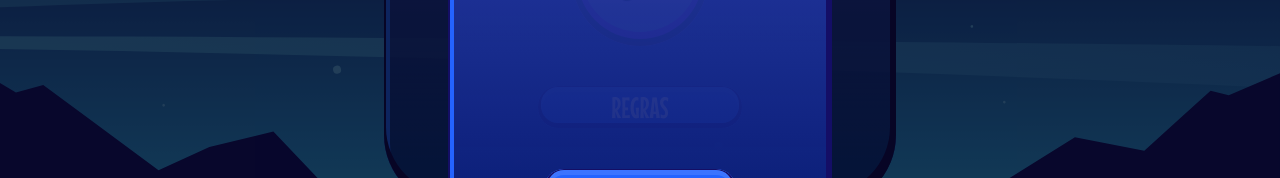
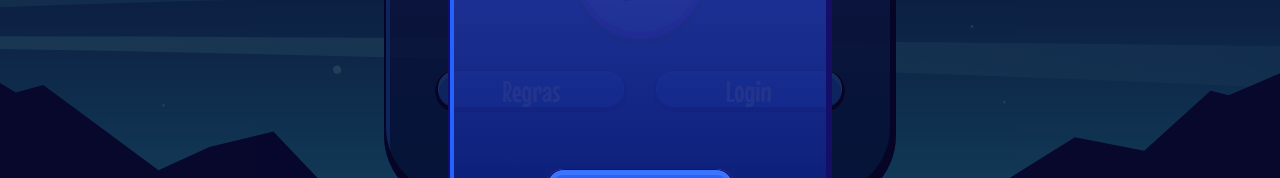
Before and after one commit to miratkd/hangmam-front, a Vue app: page / in a window 1280 px wide. Both pictures are taken after a click on the button 640 px from the left and 370 px from the top of the page. Shown: the part 393-571 px from the top of the page. Built offline with nearby package versions, Linux system fonts and the light colour scheme.

Commit message:
requestService and home update

```diff
--- a/src/components/LogInModal.vue
+++ b/src/components/LogInModal.vue
@@ -28,13 +28,12 @@
 
 <script>
 import ButtonComponent from './ButtonComponent.vue'
-import axios from 'axios'
 import NotificationService from '../services/NotificationService'
 import LoadingComponent from '../components/LoadingComponent'
-
+import RequestService from '@/services/RequestService'
 export default {
   name: 'LogInModal',
-  props: ['close'],
+  props: ['close', 'push'],
   components: {
     ButtonComponent,
     LoadingComponent
@@ -47,6 +46,7 @@ export default {
       password: '',
       confirmPassword: '',
       notification: new NotificationService(),
+      requestService: new RequestService(),
       emailAlert: false,
       userAlert: false,
       passwordAlerts: false,
@@ -57,19 +57,18 @@ export default {
     login () {
       if (this.loginFormIsNotValid()) return
       this.isLoading = true
-      axios.post('https://hangman-production-0cde.up.railway.app/api/login', {
-        email: this.email,
-        password: this.password
-      }).then(resp => {
+      this.requestService.login({ email: this.email, password: this.password }).then(resp => {
         localStorage.setItem('token', resp.data.token)
-        this.$router.push('categories')
+        if (this.push) this.$router.push(this.push)
+        else this.close()
       }).catch(error => {
-        this.isLoading = false
+        if (this.requestService.isTokenExpired(error)) return
         if (error.response.status === 403) {
           this.notification.send('Email ou senha incorretos')
           this.emailAlert = true
           this.passwordAlerts = true
-        } else this.notification.send('Desculpe, não foi possivel fazer o login')
+        } else this.requestService.genericErrorMessage()
+        this.isLoading = false
       })
     },
     emailIsValid (email) {
@@ -83,40 +82,41 @@ export default {
       if (!this.email || !this.emailIsValid(this.email)) {
         this.notification.send('Por favor, preencha o campo email corretamente')
         this.emailAlert = true
+        return true
       }
       if (!this.password) {
         this.notification.send('Por favor, preencha o campo senha corretamente')
         this.passwordAlerts = true
+        return true
       }
-      return this.emailAlert || this.passwordAlerts
     },
     createFormIsNotValid () {
       if (!this.email || !this.emailIsValid(this.email)) {
         this.notification.send('Por favor, preencha o campo email corretamente')
         this.emailAlert = true
-      }
+      } else this.emailAlert = false
       if (!this.user) {
         this.notification.send('Por favor, preencha o campo usuário')
         this.userAlert = true
-      }
+      } else this.userAlert = false
       if (!this.password || !this.confirmPassword || this.password !== this.confirmPassword) {
         this.notification.send('Por favor, preencha os campos de senha corretamente')
         this.passwordAlerts = true
-      }
+      } else this.passwordAlerts = false
       return this.emailAlert || this.userAlert || this.passwordAlerts
     },
     handleButtonClick () {
       if (this.showCreate) {
         if (this.createFormIsNotValid()) return
         this.isLoading = true
-        axios.post('https://hangman-production-0cde.up.railway.app/api/users', {
+        this.requestService.createAccount({
           email: this.email,
           password: this.password,
           name: this.user
         }).then(() => this.login()).catch(error => {
           this.isLoading = false
           if (error.response.data.message === 'The email has already been taken.') this.notification.send('Desculpe, esse email ja esta em uso')
-          else this.notification.send('Desculpe, não foi possível criar uma conta')
+          else this.requestService.genericErrorMessage()
         })
       } else this.login()
     }
--- /dev/null
+++ b/src/services/RequestService.js
@@ -0,0 +1,39 @@
+import axios from 'axios'
+import router from '@/router'
+import NotificationService from './NotificationService'
+export default class RequestService {
+  constructor () {
+    this.config = { headers: { Authorization: 'Bearer ' + localStorage.getItem('token') } }
+    this.url = 'https://hangman-production-0cde.up.railway.app/api/'
+  }
+
+  // requests
+  getCategories () {
+    return axios.get(this.url + 'categories', this.config)
+  }
+
+  createMatch (id) {
+    return axios.post(this.url + 'match', { categoryId: id }, this.config)
+  }
+
+  login (credentials) {
+    return axios.post(this.url + 'login', credentials, this.config)
+  }
+
+  createAccount (account) {
+    return axios.post(this.url + 'users', account, this.config)
+  }
+
+  // functions
+  isTokenExpired (error) {
+    if (error.response.status === 401 && error.response.data.message === 'Unauthenticated.') {
+      localStorage.removeItem('token')
+      router.push('/?login=true')
+      return true
+    }
+  }
+
+  genericErrorMessage () {
+    new NotificationService().send('Desculpe, não foi possível completar sua requisição, por favor tente novamente mais tarde')
+  }
+}
--- a/src/views/CategoriesView.vue
+++ b/src/views/CategoriesView.vue
@@ -1,20 +1,21 @@
 <template>
-  <div  class="categories-page">
+  <div class="categories-page">
     <div class="categories-title-container">
-      <IconButton :img="require('@/assets/back.png')" class="categories-back-button" @click="$router.push('/')"/>
+      <IconButton :img="require('@/assets/back.png')" class="categories-back-button" @click="$router.push('/')" />
       <h1 class="categories-title">Categorias</h1>
     </div>
     <div class="categories-grid-container">
-      <ButtonComponent @click="createMatch(category.id)" class="categories-button" v-for="category in categories" :key="category.id" :text="category.name + ' - ' + category.finishedWords + '/' + category.allWords"/>
+      <ButtonComponent @click="createMatch(category.id)" class="categories-button" v-for="category in categories"
+        :key="category.id" :text="category.name + ' - ' + category.finishedWords + '/' + category.allWords" />
     </div>
-    <LoadingComponent v-if="isLoading"/>
+    <LoadingComponent v-if="isLoading" />
   </div>
 </template>
 
 <script>
 import IconButton from '@/components/IconButton.vue'
 import ButtonComponent from '../components/ButtonComponent.vue'
-import axios from 'axios'
+import RequestService from '../services/RequestService'
 import LoadingComponent from '../components/LoadingComponent'
 export default {
   name: 'CategoriesView',
@@ -27,30 +28,28 @@ export default {
     return {
       isLoading: true,
       categories: [],
-      config: { headers: { Authorization: 'Bearer ' + localStorage.getItem('token') } }
+      requestService: new RequestService()
     }
   },
   created () {
-    axios.get('https://hangman-production-0cde.up.railway.app/api/categories', this.config).then(resp => {
+    this.requestService.getCategories().then(resp => {
       this.categories = resp.data.data
       this.isLoading = false
     }).catch(error => {
-      if (error.response.status === 401) {
-        localStorage.removeItem('token')
-        this.$router.push('/')
-      }
+      if (this.requestService.isTokenExpired(error)) return
+      this.requestService.genericErrorMessage()
+      this.isLoading = false
     })
   },
   methods: {
     createMatch (id) {
       this.isLoading = true
-      axios.post('https://hangman-production-0cde.up.railway.app/api/match', { categoryId: id }, this.config).then(resp => {
+      this.requestService.createMatch(id).then(resp => {
         this.$router.push({ name: 'match', params: { id: resp.data.data.id } })
       }).catch(error => {
-        if (error.response.status === 401) {
-          localStorage.removeItem('token')
-          this.$router.push('')
-        }
+        if (this.requestService.isTokenExpired(error)) return
+        this.requestService.genericErrorMessage()
+        this.isLoading = false
       })
     }
   }
@@ -81,13 +80,15 @@ export default {
   margin: 0 7vw;
   margin-top: 10vh;
 }
-.categories-grid-container{
+
+.categories-grid-container {
   display: grid;
   grid-template-columns: 1fr 1fr 1fr;
   gap: 15% 5%;
   margin-top: 10vh;
 }
-.categories-button{
+
+.categories-button {
   width: 100%;
   height: 15vh;
 }
--- a/src/views/HomeView.vue
+++ b/src/views/HomeView.vue
@@ -1,10 +1,18 @@
 <template>
   <div class="home">
     <img src="@/assets/icon.svg" class="home-icon" alt="">
-    <IconButton class="home-play-button" :img="require('@/assets/play.png')" @click="handlePlay"/>
-    <ButtonComponent text="REGRAS" class="home-button" @click="$router.push('rules')"/>
-
-    <LogInModal v-if="showLogin" :close="() => showLogin = false"/>
+    <IconButton class="home-play-button" :img="require('@/assets/play.png')" @click="handlePlay" />
+    <div class="home-buttons-container" v-if="token">
+      <ButtonComponent text="Regras" class="home-button" @click="$router.push('rules')" />
+      <ButtonComponent text="Continuar" class="home-button" @click="$router.push('rules')" />
+      <ButtonComponent text="Meu Perfil" class="home-button" @click="$router.push('rules')" />
+      <ButtonComponent text="Sair" :pink="true" class="home-button" @click="cleanToken" />
+    </div>
+    <div class="home-buttons-container" v-else>
+      <ButtonComponent text="Regras" class="home-button" @click="$router.push('rules')" />
+      <ButtonComponent text="Login" class="home-button" @click="login" />
+    </div>
+    <LogInModal v-if="showLogin" :push="push" :close="closeLogin" />
   </div>
 </template>
 
@@ -12,27 +20,51 @@
 import IconButton from '../components/IconButton.vue'
 import ButtonComponent from '../components/ButtonComponent.vue'
 import LogInModal from '../components/LogInModal.vue'
-
+import RequestService from '@/services/RequestService'
+import NotificationService from '@/services/NotificationService'
 export default {
   name: 'HomeView',
   components: { IconButton, ButtonComponent, LogInModal },
   data () {
     return {
-      showLogin: false
+      showLogin: false,
+      requestService: new RequestService(),
+      token: localStorage.getItem('token'),
+      push: undefined
+    }
+  },
+  mounted () {
+    if (this.$route.query.login) {
+      this.push = 'categories'
+      this.showLogin = true
+      new NotificationService().send('Desculpe, sua seção inspirou')
     }
   },
   methods: {
     handlePlay () {
-      if (!localStorage.getItem('token')) this.showLogin = true
-      else this.$router.push('categories')
+      if (!this.token) {
+        this.push = 'categories'
+        this.showLogin = true
+      } else this.$router.push('categories')
+    },
+    login () {
+      this.showLogin = true
+    },
+    cleanToken () {
+      localStorage.removeItem('token')
+      this.token = null
+    },
+    closeLogin () {
+      this.showLogin = false
+      this.token = localStorage.getItem('token')
     }
   }
 }
 </script>
 
 <style scoped>
-.home{
-  background-image: linear-gradient(to bottom, #344ABA , #001479bd);
+.home {
+  background-image: linear-gradient(to bottom, #344ABA, #001479bd);
   box-shadow: inset #140E66 -2px -8px 0 4px, inset #2463FF 2px 8px 0 4px;
   margin: 0 auto;
   margin-top: 25vh;
@@ -43,16 +75,26 @@ export default {
   align-items: center;
   border-radius: 72px;
 }
-.home-icon{
+
+.home-icon {
   width: 30vh;
   margin-top: -7vh;
 }
-.home-play-button{
+
+.home-play-button {
   width: 17vh;
   height: 17vh;
   margin-top: 5vh;
 }
-.home-button{
-  margin-top: 5vh;
+
+.home-button {
+  width: 15vw;
+}
+
+.home-buttons-container {
+  display: grid;
+  grid-template-columns: 1fr 1fr;
+  gap: 1.5vh 2vw;
+  margin-top: 3vh;
 }
 </style>
```
